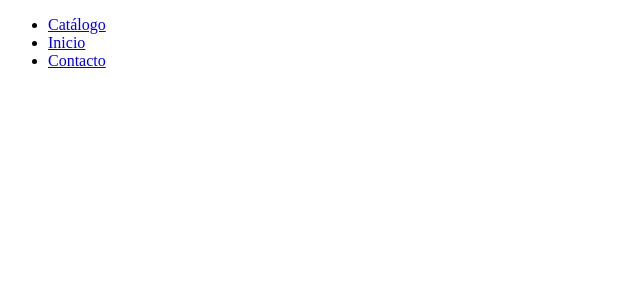
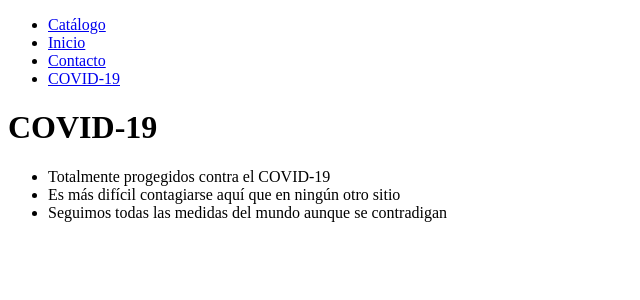
Before and after one commit to elehin/empresaB, an Angular app: page /covid in a window 1280 px wide. Before the commit this address led to /. Shown: the top 300 px of the page, without its empty margins (0-640 px from the left). Built offline with nearby package versions, Linux system fonts and the light colour scheme.

Commit message:
Covid + flex

```diff
--- a/src/app/app-routing.module.ts
+++ b/src/app/app-routing.module.ts
@@ -2,12 +2,14 @@ import { NgModule } from '@angular/core';
 import { RouterModule, Routes } from '@angular/router';
 import { CatalogComponent } from './catalog/catalog.component';
 import { ContactoComponent } from './contacto/contacto.component';
+import { CovidComponent } from './covid/covid.component';
 import { HomeComponent } from './home/home.component';
 
 const routes: Routes = [
   { path: 'home', component: HomeComponent },
   { path: 'catalog', component: CatalogComponent },
-  { path: 'contacto', component: ContactoComponent }
+  { path: 'contacto', component: ContactoComponent },
+  { path: 'covid', component: CovidComponent },
 ];
 
 @NgModule({
--- a/src/app/app.component.html
+++ b/src/app/app.component.html
@@ -1,9 +1,16 @@
-<div>
+<div fxLayout="row">
+
+  <div fxFlex="20">
     <ul>
       <li><a routerLink="/catalog">Catálogo</a></li>
       <li><a routerLink="/home">Inicio</a></li>
       <li><a routerLink="/contacto">Contacto</a></li>
+      <li><a routerLink="/covid">COVID-19</a></li>
     </ul>
   </div>
 
+  <div fxFlex>
     <router-outlet></router-outlet>
+  </div>
+
+</div>
--- a/src/app/app.module.ts
+++ b/src/app/app.module.ts
@@ -6,6 +6,7 @@ import { AppComponent } from './app.component';
 import { HomeComponent } from './home/home.component';
 import { CatalogComponent } from './catalog/catalog.component';
 import { ContactoComponent } from './contacto/contacto.component';
+import { CovidComponent } from './covid/covid.component';
 
 @NgModule({
   declarations: [
@@ -13,6 +14,7 @@ import { ContactoComponent } from './contacto/contacto.component';
     HomeComponent,
     CatalogComponent,
     ContactoComponent,
+    CovidComponent,
   ],
   imports: [
     BrowserModule,
--- /dev/null
+++ b/src/app/covid/covid.component.html
@@ -0,0 +1,7 @@
+<h1>COVID-19</h1>
+
+<ul>
+  <li>Totalmente progegidos contra el COVID-19</li>
+  <li>Es más difícil contagiarse aquí que en ningún otro sitio</li>
+  <li>Seguimos todas las medidas del mundo aunque se contradigan</li>
+</ul>
--- /dev/null
+++ b/src/app/covid/covid.component.ts
@@ -0,0 +1,15 @@
+import { Component, OnInit } from '@angular/core';
+
+@Component({
+  selector: 'app-covid',
+  templateUrl: './covid.component.html',
+  styleUrls: ['./covid.component.css']
+})
+export class CovidComponent implements OnInit {
+
+  constructor() { }
+
+  ngOnInit(): void {
+  }
+
+}
```
Also changed, not shown: src/app/covid/covid.component.css (added). Lines whose indentation alone changed are shown as unchanged.
